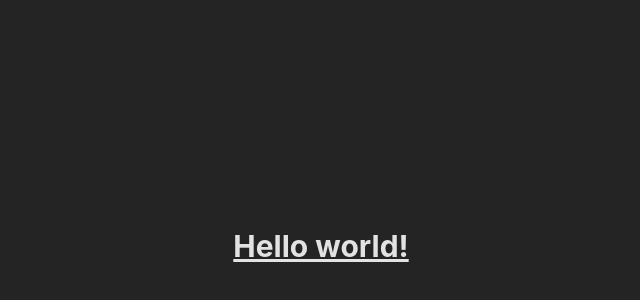
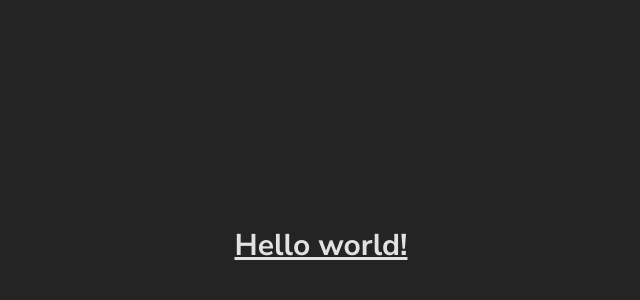
Before and after one commit to webguyian/countries-vue, a Vue app: page / in a window 1280 px wide. Shown: the part 154-454 px from the top of the page, without its empty margins (319-959 px from the left). Built offline with nearby package versions, Linux system fonts and the light colour scheme.

Commit message:
Add Google fonts

```diff
--- a/index.html
+++ b/index.html
@@ -4,7 +4,13 @@
     <meta charset="UTF-8" />
     <link rel="icon" type="image/svg+xml" href="/vite.svg" />
     <meta name="viewport" content="width=device-width, initial-scale=1.0" />
-    <title>Vite + Vue</title>
+    <title>Where in the world?</title>
+    <link rel="preconnect" href="https://fonts.googleapis.com" />
+    <link rel="preconnect" href="https://fonts.gstatic.com" crossorigin />
+    <link
+      href="https://fonts.googleapis.com/css2?family=Nunito+Sans:opsz,wght@6..12,300;6..12,400;6..12,600;6..12,700&display=swap"
+      rel="stylesheet"
+    />
   </head>
   <body>
     <div id="app"></div>
--- a/src/style.css
+++ b/src/style.css
@@ -3,18 +3,18 @@
 @tailwind utilities;
 
 :root {
-  font-family: Inter, system-ui, Avenir, Helvetica, Arial, sans-serif;
+  font-family: 'Nunito Sans', Inter, system-ui, Avenir, Helvetica, Arial,
+    sans-serif;
   line-height: 1.5;
   font-weight: 400;
+  font-synthesis: none;
+  text-rendering: optimizeLegibility;
+  -webkit-font-smoothing: antialiased;
+  -moz-osx-font-smoothing: grayscale;
 
   color-scheme: light;
   color: rgba(255, 255, 255, 0.87);
   background-color: #242424;
-
-  font-synthesis: none;
-  text-rendering: optimizeLegibility;
-  -webkit-font-smoothing: antialiased;
-  -moz-osx-font-smoothing: grayscale;
 }
 
 body {
```
